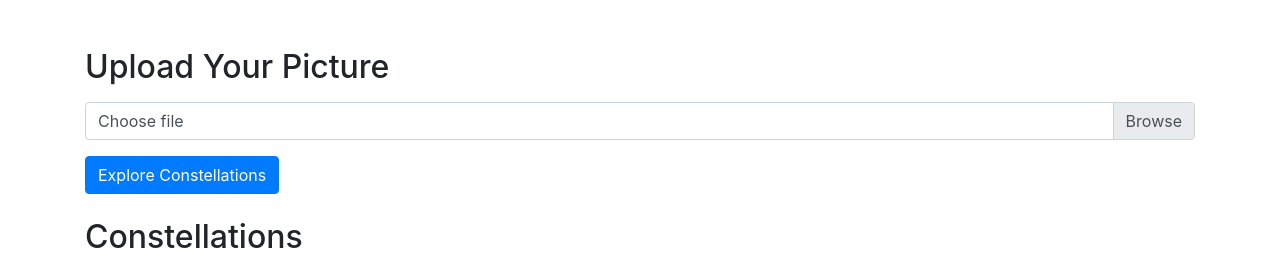
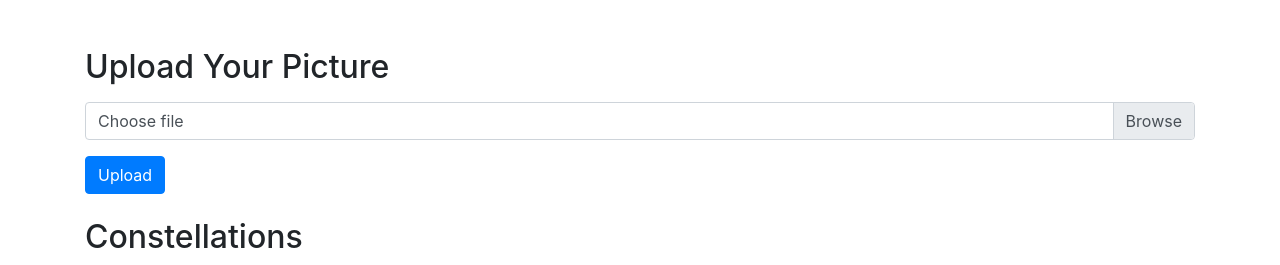
Before and after one commit to Ibrahimsuf/HackKU2024, a Flask app: page / in a window 1280 px wide. Shown: the part 150-415 px from the top of the page. Run offline with Flask 3, Linux system fonts and the light colour scheme; some libraries are stand-ins or nearby versions.

Commit message:
Add ability to upload files

```diff
--- a/app.py
+++ b/app.py
@@ -1,4 +1,4 @@
-from flask import Flask, render_template
+from flask import Flask, render_template, request
 
 app = Flask(__name__)
 
@@ -6,6 +6,21 @@ app = Flask(__name__)
 def index():
     return render_template('index.html')
 
+@app.route('/upload', methods=['POST'])
+def upload_file():
+    if 'file' not in request.files:
+        return 'No file part'
+
+    file = request.files['file']
+
+    if file.filename == '':
+        return 'No selected file'
+
+    # Save the file to a folder (in this case, 'uploads' within the 'static' folder)
+    file.save('static/uploads/' + file.filename)
+
+    return 'File uploaded successfully'
+
 
 if __name__ == '__main__':
     app.run(debug=True, port=3000)
--- a/templates/index.html
+++ b/templates/index.html
@@ -19,11 +19,13 @@
     <main class="container my-5" style="min-height: calc(500px - 60px)">
         <section id="upload-section" class="mb-4">
             <h2 class="mb-3">Upload Your Picture</h2>
-            <div class="custom-file">
-                <input type="file" class="custom-file-input" id="image-upload" accept="image/*">
-                <label class="custom-file-label" for="image-upload">Choose file</label>
-            </div>
-            <button class="btn btn-primary mt-3" onclick="processImage()">Explore Constellations</button>
+            <form id="upload-form" action="/upload" method="post" enctype="multipart/form-data">
+              <div class="custom-file">
+                  <input type="file" class="custom-file-input" id="image-upload" name="file" accept="image/*">
+                  <label class="custom-file-label" for="image-upload">Choose file</label>
+              </div>
+              <button type="submit" class="btn btn-primary mt-3">Upload</button>
+            </form>
         </section>
         <section id="constellation-section">
             <h2>Constellations</h2>
```
Also changed, not shown: 1 other file.
